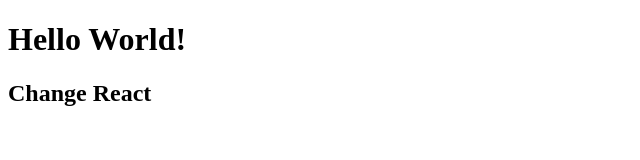
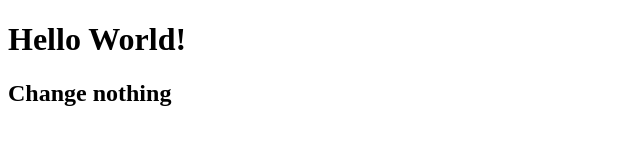
Before and after one commit to liruenth/BigSite, a plain HTML site: page index.html in a window 1280 px wide. Shown: the full height of the page, 0-640 px from the left. Drawn offline with Linux system fonts and the light colour scheme.

Commit message:
reverted changes

```diff
--- a/index.html
+++ b/index.html
@@ -5,6 +5,6 @@
 </head>
 <body>
   <h1>Hello World!</h1>
-  <h2>Change React</h2>
+  <h2>Change nothing</h2>
 </body>
 </html>
```
